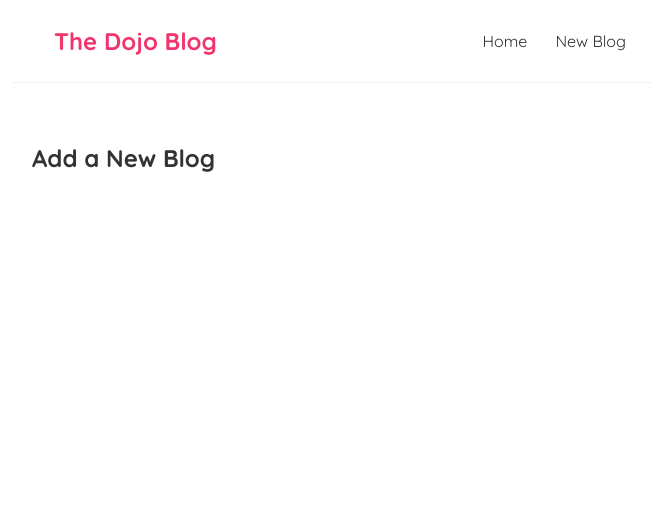
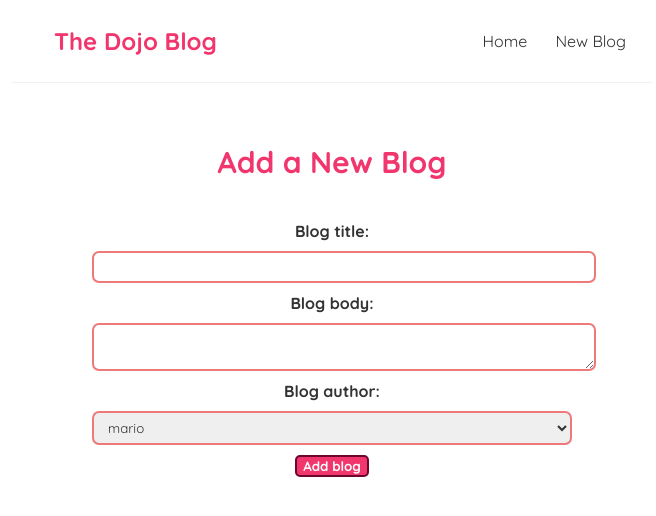
Before and after one commit to alexu101/Learning-React, a React (Create React App) app in the folder React project code along - NET Ninja/dojo-blog/: page /create in a window 1280 px wide. Shown: the top 516 px of the page, without its empty margins (308-964 px from the left). Built offline with nearby package versions, Linux system fonts and the light colour scheme.

Commit message:
done with dojo blog. 404 page added

```diff
--- a/React project code along - NET Ninja/dojo-blog/src/App.js
+++ b/React project code along - NET Ninja/dojo-blog/src/App.js
@@ -3,6 +3,7 @@ import Homepage from './Homepage';
 import { BrowserRouter as Router, Route, Switch } from 'react-router-dom';
 import Create from './Create';
 import BlogDetails from './BlogDetails';
+import NotFound from './NotFound';
 
 
 function App() {
@@ -23,6 +24,9 @@ function App() {
             <Route path="/blogs/:id">
               <BlogDetails />
             </Route>
+            <Route path="*">
+              <NotFound />
+            </Route>
           </Switch>
         </div>
       </div>
--- a/React project code along - NET Ninja/dojo-blog/src/BlogDetails.js
+++ b/React project code along - NET Ninja/dojo-blog/src/BlogDetails.js
@@ -1,4 +1,4 @@
-import { useParams } from "react-router-dom";
+import { useHistory, useParams } from "react-router-dom";
 import useFetch from "./useFetch";
 
 
@@ -6,7 +6,14 @@ const BlogDetails
     = () => {
 
         const { id } = useParams();
-        const { data: blog, isPending, error } = useFetch('http://localhost:8000/blogs/' + id)
+        const { data: blog, isPending, error } = useFetch('http://localhost:8000/blogs/' + id);
+        const history = useHistory();
+
+        const handleClick = () => {
+            fetch('http://localhost:8000/blogs/' + blog.id, {
+                method: 'DELETE'
+            }).then(history.push('/'));
+        }
 
         return (
             <div className="blog-details">
@@ -17,6 +24,7 @@ const BlogDetails
                         <h2>{blog.title}</h2>
                         <p>Written by {blog.author}</p>
                         <div>{blog.body}</div>
+                        <button onClick={handleClick}>delete</button>
                     </article>
                 )}
             </div>
--- a/React project code along - NET Ninja/dojo-blog/src/BlogList.js
+++ b/React project code along - NET Ninja/dojo-blog/src/BlogList.js
@@ -10,7 +10,6 @@ const BlogList = ({ blogs, title, handleDelete }) => {
                         <h2>{blog.title}</h2>
                         <p>Written by {blog.author} !</p>
                     </Link>
-                    <button onClick={() => handleDelete(blog.id)}>delete blog</button>
                 </div>
             ))}
         </div>
--- a/React project code along - NET Ninja/dojo-blog/src/Create.js
+++ b/React project code along - NET Ninja/dojo-blog/src/Create.js
@@ -1,7 +1,54 @@
+import { useState } from "react";
+import { useHistory } from "react-router-dom";
+
 const Create = () => {
+
+    const [title, setTitle] = useState('');
+    const [body, setBody] = useState('');
+    const [author, setAuthor] = useState('mario');
+    const [isPending, setIsPending] = useState(false);
+    const history = useHistory();
+
+    const handleSubmit = (e) => {
+        e.preventDefault();
+        const blog = { title, body, author };
+        setIsPending(true)
+        fetch('http://localhost:8000/blogs', {
+            method: 'POST',
+            headers: { "Content-Type": "application/json" },
+            body: JSON.stringify(blog)
+        }).then(() => {
+            console.log('new blog added');
+            setIsPending(false);
+            history.push('/');
+        })
+
+
+    }
+
     return (
         <div className="create">
             <h2>Add a New Blog</h2>
+            <form onSubmit={handleSubmit}>
+                <label>Blog title:</label>
+                <input type="text"
+                    required
+                    value={title}
+                    onChange={(e) => setTitle(e.target.value)}
+                />
+                <label>Blog body:</label>
+                <textarea required
+                    value={body}
+                    onChange={(e) => setBody(e.target.value)} />
+                <label>Blog author:</label>
+                <select value={author}
+                    onChange={(e) => setAuthor(e.target.value)}>
+                    <option value="mario">mario</option>
+                    <option value="yoshi">yoshi</option>
+                </select>
+                {!isPending && <button>Add blog</button>}
+                {isPending && <div>Adding blog...</div>}
+            </form>
         </div>
     );
 }
--- /dev/null
+++ b/React project code along - NET Ninja/dojo-blog/src/NotFound.js
@@ -0,0 +1,12 @@
+import { Link } from "react-router-dom";
+const NotFOund = () => {
+    return (
+        <div className="not-found">
+            <h2>Sorry</h2>
+            <p>That page cannot be found :(</p>
+            <Link to="/">Back to homepage</Link>
+        </div>
+    );
+}
+
+export default NotFOund;
--- a/React project code along - NET Ninja/dojo-blog/src/index.css
+++ b/React project code along - NET Ninja/dojo-blog/src/index.css
@@ -70,3 +70,37 @@
   border-radius: 8px;
   cursor:pointer;
 }
+
+/*creating new blogs*/
+.create{
+max-width: 480px;
+margin:0 auto;
+text-align: center;
+}
+
+.create h2{
+  font-size: 30px;
+  color: #f1356d;
+  margin-bottom: 40px;
+}
+.create input,.create textarea, .create select{
+  width:100%;
+  padding: 6px 10px;
+  margin: 10px 0;
+  border:2px solid rgb(238, 121, 121) ;
+  border-radius: 7px;
+  display: block;
+}
+
+.create button{
+  background-color: #f1356d;
+  color: #fff;
+  border:2px solid  #6b072f;
+  border-radius: 5px;
+  font-weight:bold;
+  cursor:pointer;
+}
+
+.create label{
+  font-weight: bold;
+}
```
Also changed, not shown: 1 other file (tests, documents, lock files or other folders).
